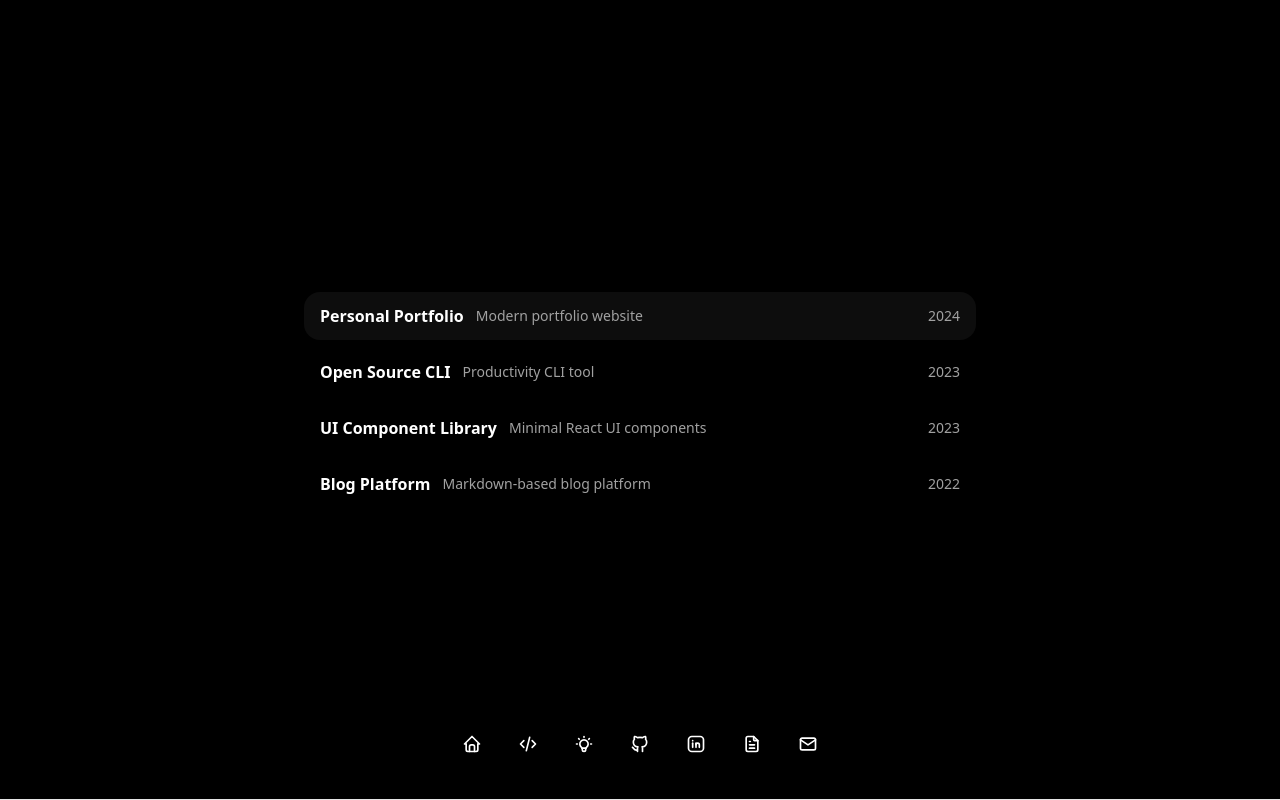
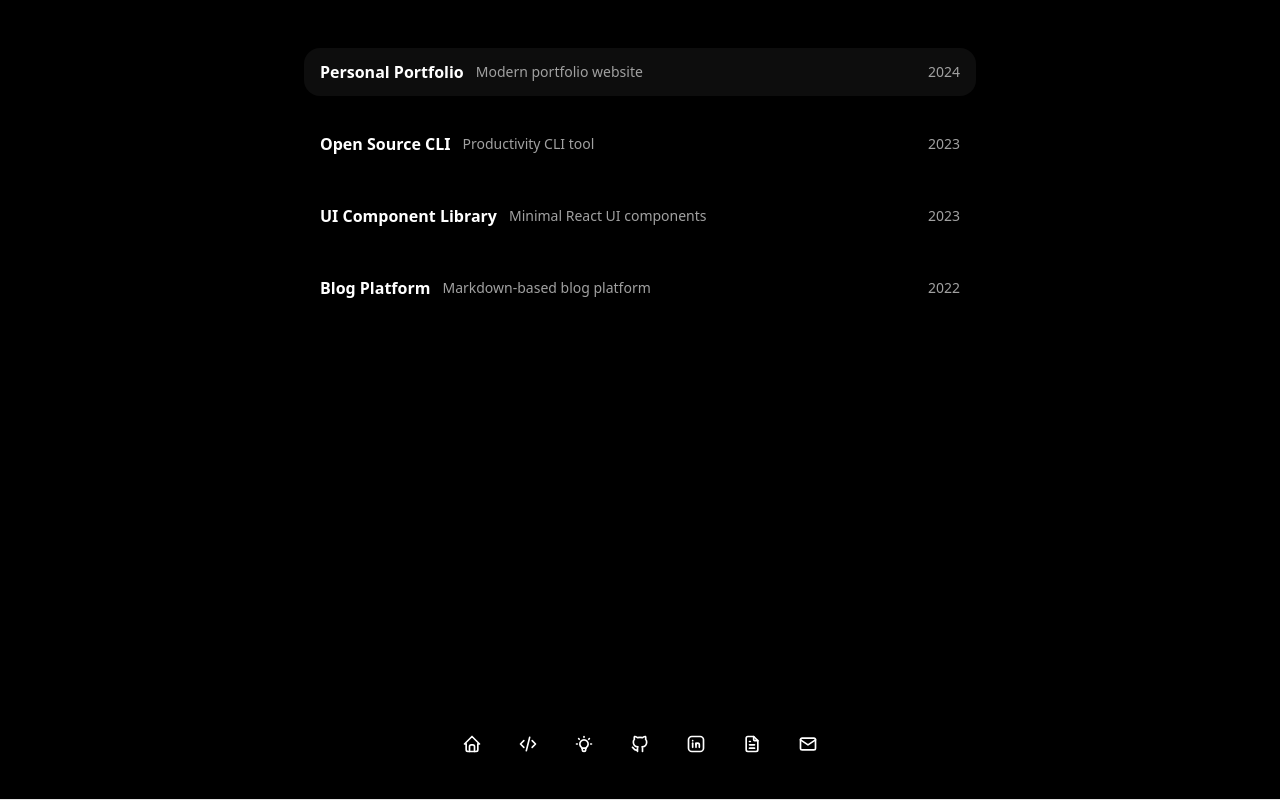
Before and after one commit to Abhi-boostin/abhifolio, a Next.js app: page /projects in a window 1280 px wide. Built offline with nearby package versions, Linux system fonts and the light colour scheme; a web font is replaced by a local one.

Commit message:
Enhance ProjectsSection with improved animations and layout adjustments; update project details display and interaction for better user experience

```diff
--- a/components/ProjectsSection.tsx
+++ b/components/ProjectsSection.tsx
@@ -46,7 +46,7 @@ export default function ProjectsSection() {
   const [openIdx, setOpenIdx] = useState<number | null>(null);
 
   return (
-    <section id="projects" className="min-h-screen h-screen flex flex-col justify-center items-center border-b px-2 md:px-0 bg-black dark:bg-black">
+    <section id="projects" className="min-h-screen w-full flex flex-col items-center border-b px-2 md:px-0 bg-black dark:bg-black pt-12">
       <div className="w-full max-w-2xl mx-auto flex flex-col gap-2">
         {projects.map((project, idx) => (
           <motion.div
@@ -55,6 +55,7 @@ export default function ProjectsSection() {
             whileInView={{ opacity: 1, y: 0 }}
             viewport={{ once: true, amount: 0.2 }}
             transition={{ duration: 0.6, ease: 'easeOut', delay: idx * 0.08 }}
+            className={idx !== 0 ? "mt-4" : ""}
           >
             <button
               type="button"
@@ -81,13 +82,14 @@ export default function ProjectsSection() {
                 {project.year}
               </span>
             </button>
+            <AnimatePresence initial={false}>
               {openIdx === idx && (
                 <motion.div
                   id={`project-details-${idx}`}
-                initial={{ opacity: 0, y: -8, height: 0 }}
+                  initial={{ opacity: 0, y: -16, height: 0 }}
                   animate={{ opacity: 1, y: 0, height: 'auto' }}
-                exit={{ opacity: 0, y: -8, height: 0 }}
-                transition={{ duration: 0.25 }}
+                  exit={{ opacity: 0, y: -16, height: 0 }}
+                  transition={{ duration: 0.35, ease: [0.4, 0, 0.2, 1] }}
                   className="overflow-hidden px-4 pb-4"
                 >
                   <div className="rounded-xl bg-white/5 p-4 mt-2 text-neutral-200 text-sm md:text-base shadow border border-white/10">
@@ -125,6 +127,7 @@ export default function ProjectsSection() {
                   </div>
                 </motion.div>
               )}
+            </AnimatePresence>
           </motion.div>
         ))}
       </div>
```
Lines whose indentation alone changed are shown as unchanged.
